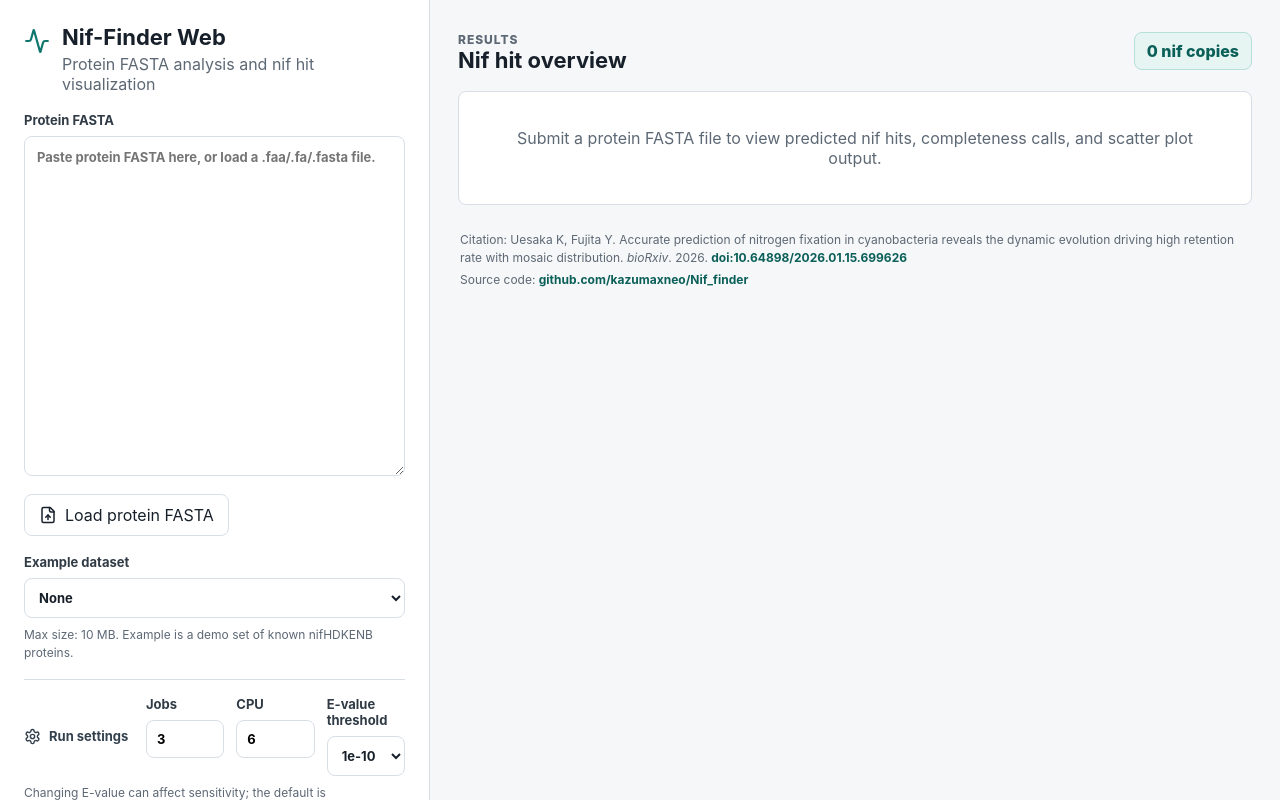
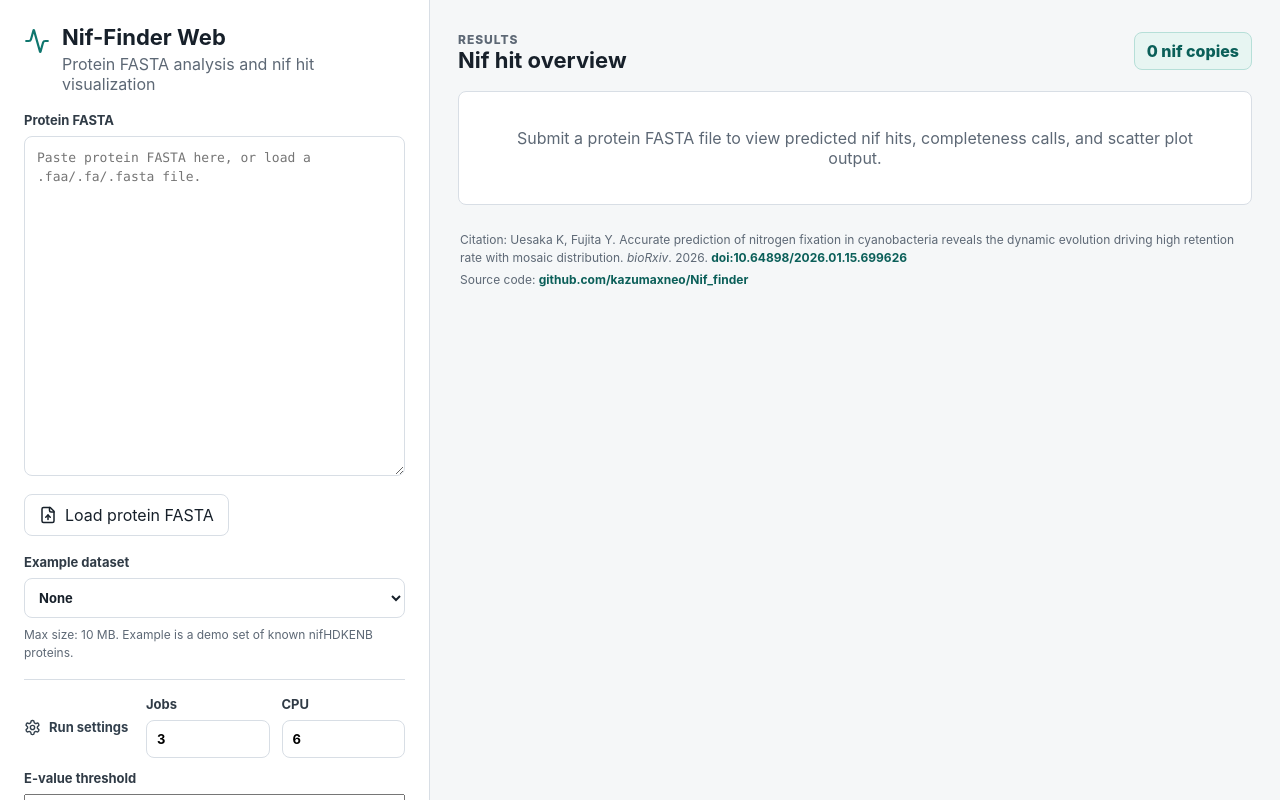
Before and after one commit to kazumaxneo/Nif_finder, a Next.js app in the folder web/: page / in a window 1280 px wide. Shown: the top 800 px of the page. Built offline with nearby package versions, Linux system fonts and the light colour scheme.

Commit message:
Refine E-value input layout

```diff
--- a/web/app/globals.css
+++ b/web/app/globals.css
@@ -94,6 +94,10 @@ textarea {
   border: 1px solid var(--line);
   border-radius: 8px;
   color: var(--ink);
+  font-family: ui-monospace, "SFMono-Regular", "Menlo", "Consolas", monospace;
+  font-size: 13px;
+  font-weight: 400;
+  line-height: 1.45;
   min-height: 340px;
   padding: 12px;
   resize: vertical;
@@ -182,6 +186,7 @@ input:focus {
 .settings {
   align-items: stretch;
   border-top: 1px solid var(--line);
+  flex-wrap: wrap;
   gap: 12px;
   padding-top: 16px;
 }
@@ -203,6 +208,10 @@ input:focus {
 
 .settings label {
   flex: 1;
+}
+
+.settings .wide-setting {
+  flex: 1 0 100%;
 }
 
 .compact-field {
--- a/web/app/page.tsx
+++ b/web/app/page.tsx
@@ -254,13 +254,14 @@ export default function Home() {
             CPU
             <input type="number" min={1} max={24} value={cpu} onChange={(event) => setCpu(Number(event.target.value))} />
           </label>
-          <label>
+          <label className="wide-setting">
             E-value threshold
-            <select value={evalueThreshold} onChange={(event) => setEvalueThreshold(event.target.value)}>
-              <option value="1e-10">1e-10 default</option>
-              <option value="1e-20">1e-20 stricter</option>
-              <option value="1e-5">1e-5 more permissive</option>
-            </select>
+            <input
+              type="text"
+              inputMode="decimal"
+              value={evalueThreshold}
+              onChange={(event) => setEvalueThreshold(event.target.value)}
+            />
           </label>
         </div>
         <p className="input-note">Changing E-value can affect sensitivity; the default is recommended.</p>
```
